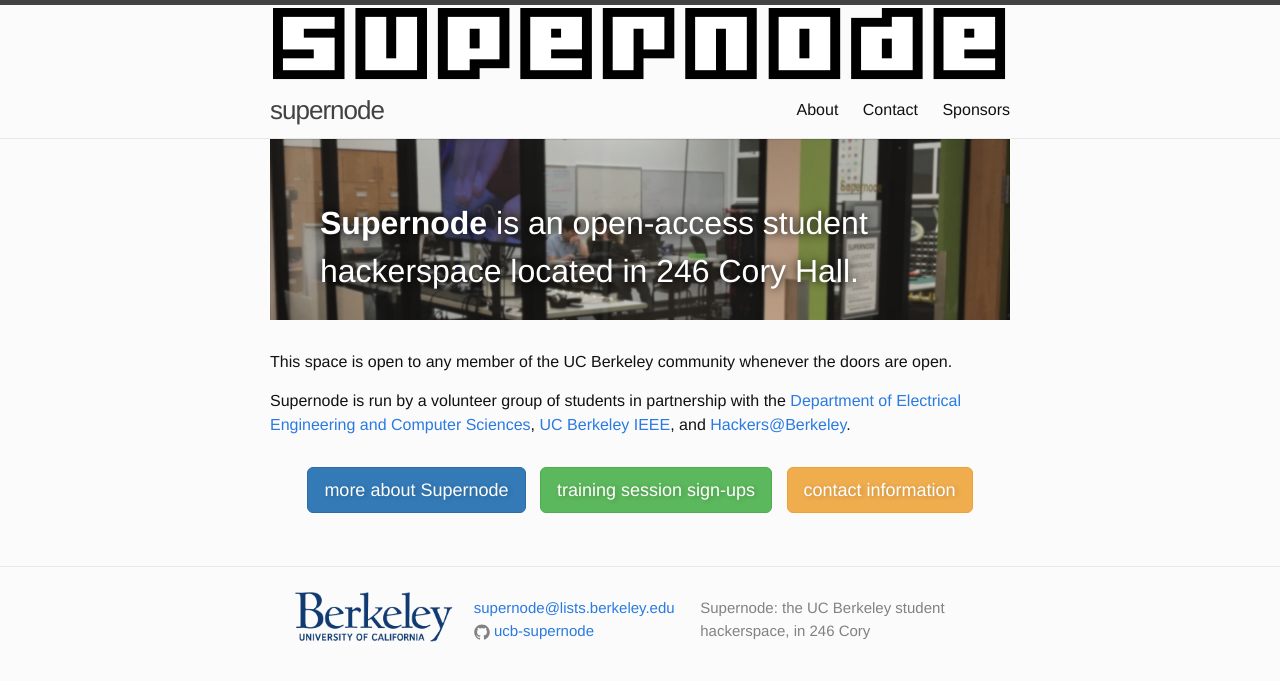
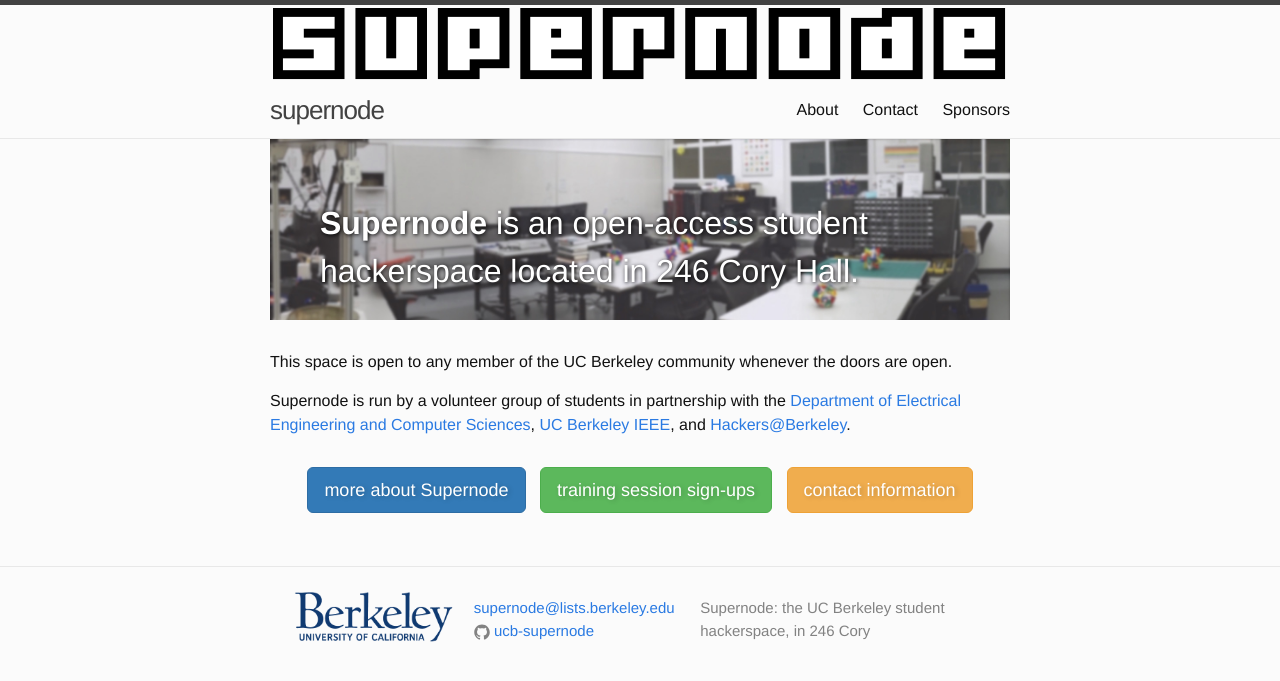
Before and after one commit to ucb-supernode/website, a Jekyll site: the page built from index.html, in a window 1280 px wide. Shown: the top 681 px of the page. Built offline with Jekyll 4.4.1, drawn with Linux system fonts in a browser that asks for light colours.

Commit message:
photo edits
(including new main page photo)

```diff
--- a/_includes/intro.md
+++ b/_includes/intro.md
@@ -1,4 +1,4 @@
-<div class="jumbotron" style="background-image: url('{{ "/assets/supernode.jpg" | prepend: site.baseurl }}'); background-size: cover; margin-top: -30px; padding: 60px 60px 10px 50px; color: white; text-shadow: 0px 0px 10px black;">
+<div class="jumbotron" style="background-image: url('{{ "/assets/supernode.jpg" | prepend: site.baseurl }}'); background-size: cover; margin-top: -30px; padding: 60px 60px 10px 50px; color: white; text-shadow: 1px 1px 4px black;">
 
 <p style="font-size: xx-large">
 <strong>Supernode</strong> is an open-access student
```
Also changed, not shown: assets/fabrication.jpg, assets/lab_bench.jpg, assets/supernode.jpg.
